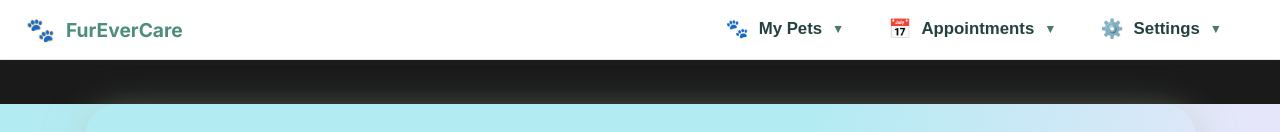
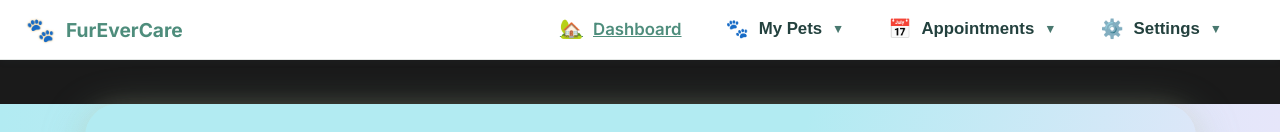
Before and after one commit to kavia-common/petpulse-26386-90c3e5a2, a React (Create React App) app in the folder petpulse_frontend/: page / in a window 1280 px wide. Shown: the top 132 px of the page. Built offline with nearby package versions, Linux system fonts and the light colour scheme; the HTML template or start-up script is replaced by a standard one.

Commit message:
Auto-commit: Changes as of 2025-05-31T04:24:54.785092+00:00

```diff
--- a/petpulse_frontend/src/FurEverCareNav.js
+++ b/petpulse_frontend/src/FurEverCareNav.js
@@ -102,6 +102,18 @@ function FurEverCareNav() {
         </div>
         {/* The navigation bar structure strictly as specified */}
         <ul className="fc-nav-horizontal-list">
+          {/* Dashboard main link */}
+          <li className="fc-nav-horizontal-item">
+            <Link
+              to="/dashboard"
+              className="fc-nav-horizontal-section"
+              style={{ fontWeight: 600, color: "var(--fc-primary)" }}
+              tabIndex={0}
+            >
+              <span className="fc-nav-icon" style={{ color: "var(--fc-primary)" }}>🏡</span>
+              Dashboard
+            </Link>
+          </li>
           {/* My Pets dropdown */}
           <li
             className={
```
Also changed, not shown: 2 other files (tests, documents, lock files or other folders).
